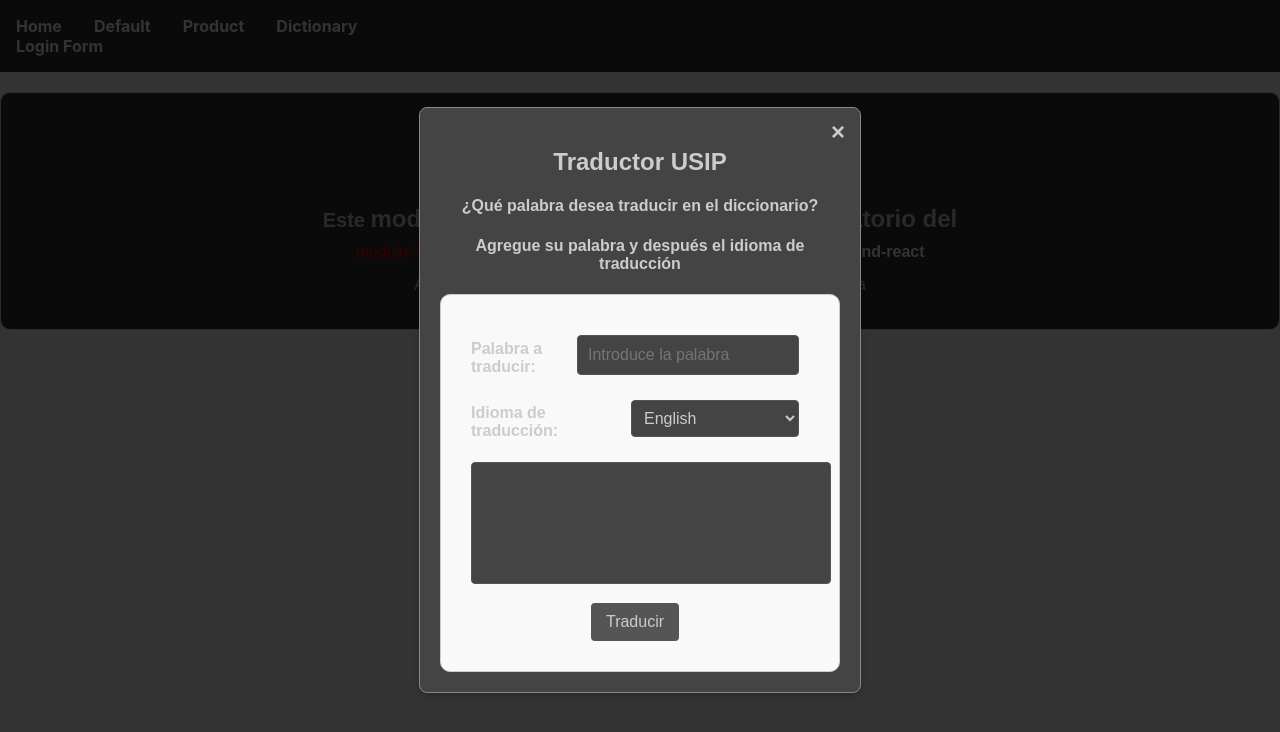
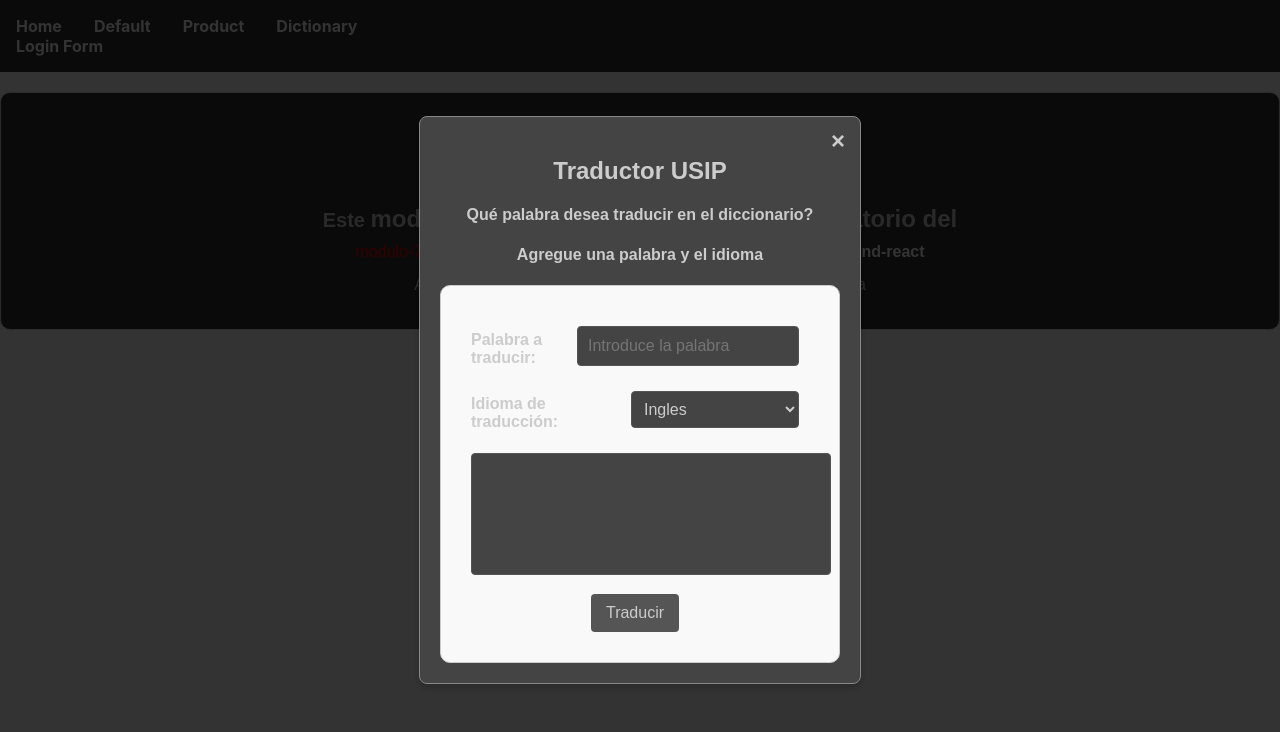
Before and after one commit to eperezr/desarrollo-frontend-react, a React (Create React App) app: page /dictionary in a window 1280 px wide. Both pictures are taken after a click on the button "Traducir Palabra". Shown: the top 732 px of the page. Built offline with nearby package versions, Linux system fonts and the light colour scheme.

Commit message:
fix modal de dictionary

```diff
--- a/src/screems/Dictionary/_components/ModalComponent.jsx
+++ b/src/screems/Dictionary/_components/ModalComponent.jsx
@@ -31,8 +31,8 @@ const ModalComponent = ({ isOpen, closeModal }) => {
       <div className="modal-content">
         <h2>Traductor USIP</h2>
         <span className="close" onClick={closeModal}>&times;</span>
-        <h4>¿Qué palabra desea eliminar del diccionario?</h4>
-        <h4>Puede escribir su palabra en ESPAÑOL, INGLÉS o PORTUGUÉS</h4>
+        <h4>¿Desea eliminar una palabra?</h4>
+        <h4>Puede escribir su palabra en español, ingles o portugues para eliminar</h4>
         <form>
           <label>Palabra:</label>
           <input
--- a/src/screems/Dictionary/_components/TranslateModal.jsx
+++ b/src/screems/Dictionary/_components/TranslateModal.jsx
@@ -28,8 +28,8 @@ const TranslateModal = ({ isOpen, closeModal }) => {
       <div className="modal-content">
         <h2>Traductor USIP</h2>
         <span className="close" onClick={closeModal}>&times;</span>
-        <h4>¿Qué palabra desea traducir en el diccionario?</h4>
-        <h4>Agregue su palabra y después el idioma de traducción</h4>
+        <h4>Qué palabra desea traducir en el diccionario?</h4>
+        <h4>Agregue una palabra y el idioma</h4>
         <form>
           <div className="form-group">
             <label>Palabra a traducir:</label>
@@ -46,10 +46,10 @@ const TranslateModal = ({ isOpen, closeModal }) => {
               value={language}
               onChange={(e) => setLanguage(e.target.value)}
             >
-              <option value="English">English</option>
-              <option value="Spanish">Spanish</option>
+              <option value="English">Ingles</option>
+              <option value="Spanish">Español</option>
               <option value="Portuguese">Portuguese</option>
-              <option value="Other">Other</option>
+              <option value="Other">Otros</option>
             </select>
           </div>
           <textarea readOnly value={translation} />
```
